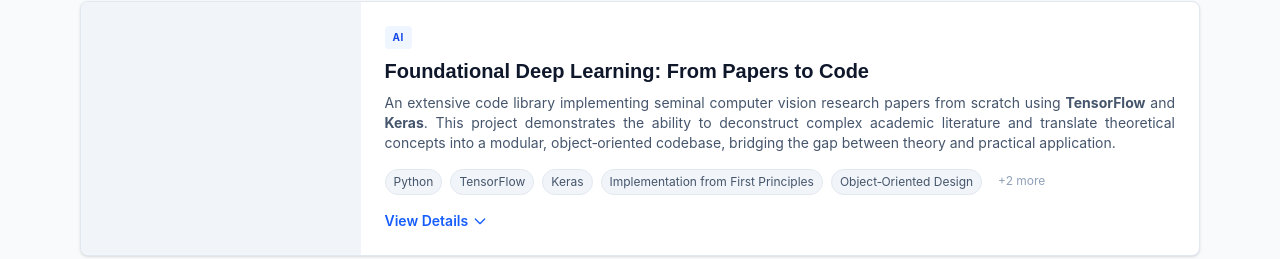
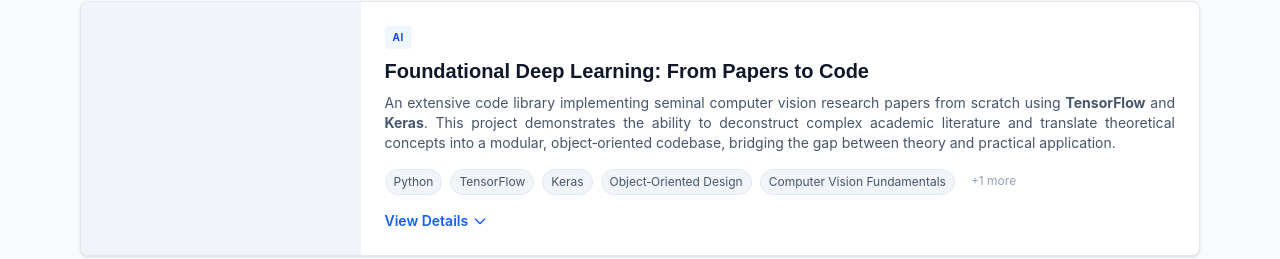
Before and after one commit to catptype/catptype.github.io, a Vue app: page / in a window 1280 px wide. Shown: the part 4909-5168 px from the top of the page. Built offline with nearby package versions, Linux system fonts and the light colour scheme.

Commit message:
Update deeplearning.ts

```diff
--- a/src/data/showcases/deeplearning.ts
+++ b/src/data/showcases/deeplearning.ts
@@ -33,10 +33,9 @@ export const deeplearning: Project = {
       "Python", "TensorFlow", "Keras",
     ],
     concepts: [
-      "Implementation from First Principles",
       "Object&#8209;Oriented Design",
       "Computer Vision Fundamentals",
-      "Academic Research Implementation"
+      "Implementation from Research Paper"
     ],
   },
 
```
